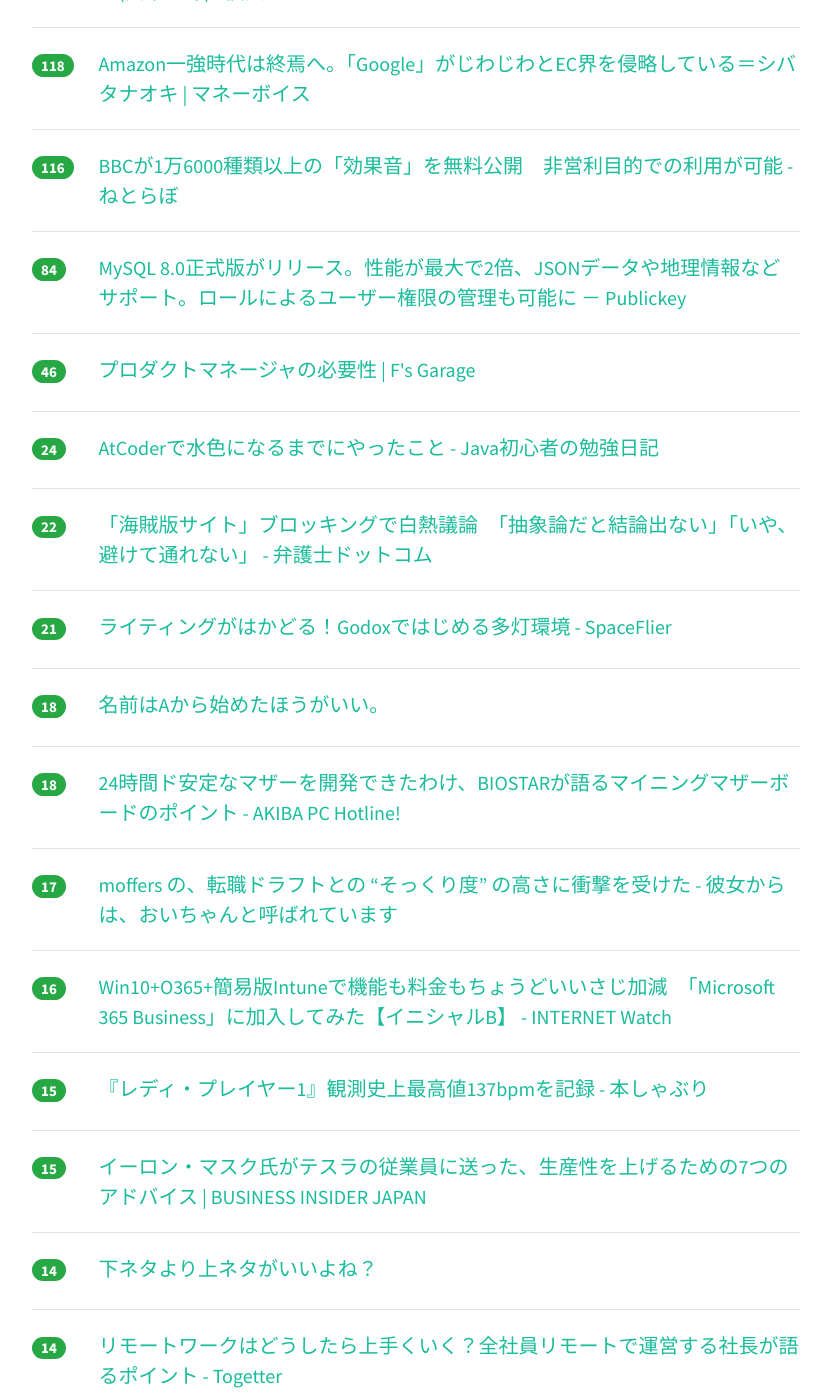
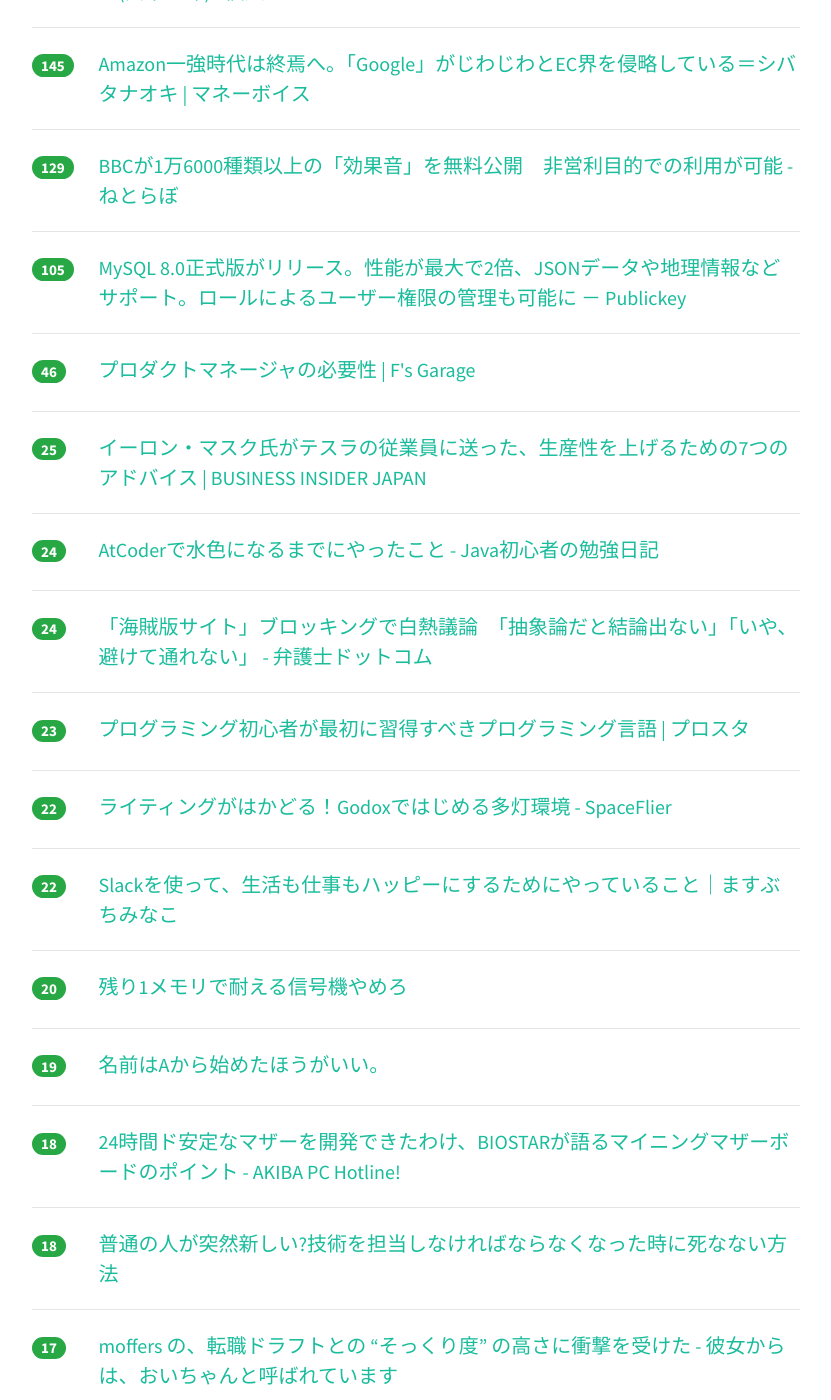
Before and after one commit to yatta47/hatena-matome-site, a Jekyll site: the page built from _posts/2018-04-23-hatena.md, in a window 1280 px wide and 1400 px high, scrolled down 448 px. Shown: the whole window, without its empty margins (224-1055 px from the left). Built offline with Jekyll 4.4.1, drawn with Linux system fonts in a browser that asks for light colours; nearby versions of some CDN libraries; some of the changed text lies outside the part shown.

Commit message:
Updated 2018-04-23

```diff
--- a/_posts/2018-04-23-hatena.md
+++ b/_posts/2018-04-23-hatena.md
@@ -1,28 +1,28 @@
 ---
 layout: post
 title:  "2018-04-23 はてぶIT"
-date:   2018-04-23 10:02:20
+date:   2018-04-23 11:02:48
 tags: [it-hotentry]
 ---
-19 件のデータあり
+22 件のデータあり
 
 <hr><div class="row">
-<div class="col-1"><span class="badge badge-pill badge-success h2">320</span></div>
+<div class="col-1"><span class="badge badge-pill badge-success h2">393</span></div>
 <div class="col-11"><a href='https://news.yahoo.co.jp/byline/yamamotoichiro/20180422-00084326/' target='_blank'>NTTグループが23日月曜にも傘下ISPに対し独自のブロッキング案を発表・実施か(山本一郎) - 個人 - Yahoo!ニュース</a></div>
 </div>
 <hr>
 <div class="row">
-<div class="col-1"><span class="badge badge-pill badge-success h2">118</span></div>
+<div class="col-1"><span class="badge badge-pill badge-success h2">145</span></div>
 <div class="col-11"><a href='http://www.mag2.com/p/money/437235' target='_blank'>Amazon一強時代は終焉へ。「Google」がじわじわとEC界を侵略している＝シバタナオキ | マネーボイス</a></div>
 </div>
 <hr>
 <div class="row">
-<div class="col-1"><span class="badge badge-pill badge-success h2">116</span></div>
+<div class="col-1"><span class="badge badge-pill badge-success h2">129</span></div>
 <div class="col-11"><a href='http://nlab.itmedia.co.jp/nl/articles/1804/22/news031.html' target='_blank'>BBCが1万6000種類以上の「効果音」を無料公開　非営利目的での利用が可能 - ねとらぼ</a></div>
 </div>
 <hr>
 <div class="row">
-<div class="col-1"><span class="badge badge-pill badge-success h2">84</span></div>
+<div class="col-1"><span class="badge badge-pill badge-success h2">105</span></div>
 <div class="col-11"><a href='http://www.publickey1.jp/blog/18/mysql_802json.html' target='_blank'>MySQL 8.0正式版がリリース。性能が最大で2倍、JSONデータや地理情報などサポート。ロールによるユーザー権限の管理も可能に － Publickey</a></div>
 </div>
 <hr>
@@ -32,22 +32,42 @@ tags: [it-hotentry]
 </div>
 <hr>
 <div class="row">
+<div class="col-1"><span class="badge badge-pill badge-success h2">25</span></div>
+<div class="col-11"><a href='https://www.businessinsider.jp/post-165996' target='_blank'>イーロン・マスク氏がテスラの従業員に送った、生産性を上げるための7つのアドバイス | BUSINESS INSIDER JAPAN</a></div>
+</div>
+<hr>
+<div class="row">
 <div class="col-1"><span class="badge badge-pill badge-success h2">24</span></div>
 <div class="col-11"><a href='http://naoppy.hateblo.jp/entry/2018/04/22/AtCoder%E3%81%A7%E6%B0%B4%E8%89%B2%E3%81%AB%E3%81%AA%E3%82%8B%E3%81%BE%E3%81%A7%E3%81%AB%E3%82%84%E3%81%A3%E3%81%9F%E3%81%93%E3%81%A8' target='_blank'>AtCoderで水色になるまでにやったこと - Java初心者の勉強日記</a></div>
 </div>
 <hr>
 <div class="row">
-<div class="col-1"><span class="badge badge-pill badge-success h2">22</span></div>
+<div class="col-1"><span class="badge badge-pill badge-success h2">24</span></div>
 <div class="col-11"><a href='https://www.bengo4.com/internet/n_7763/' target='_blank'>「海賊版サイト」ブロッキングで白熱議論　「抽象論だと結論出ない」「いや、避けて通れない」 - 弁護士ドットコム</a></div>
 </div>
 <hr>
 <div class="row">
-<div class="col-1"><span class="badge badge-pill badge-success h2">21</span></div>
+<div class="col-1"><span class="badge badge-pill badge-success h2">23</span></div>
+<div class="col-11"><a href='http://programming-study.com/trouble/programming-language-learn/' target='_blank'>プログラミング初心者が最初に習得すべきプログラミング言語 | プロスタ</a></div>
+</div>
+<hr>
+<div class="row">
+<div class="col-1"><span class="badge badge-pill badge-success h2">22</span></div>
 <div class="col-11"><a href='http://www.spaceflier.com/entry/20180422_godox-multi-lighting' target='_blank'>ライティングがはかどる！Godoxではじめる多灯環境 - SpaceFlier</a></div>
 </div>
 <hr>
 <div class="row">
-<div class="col-1"><span class="badge badge-pill badge-success h2">18</span></div>
+<div class="col-1"><span class="badge badge-pill badge-success h2">22</span></div>
+<div class="col-11"><a href='https://note.hapticweb.org/n/n8e0b97e2c8e0' target='_blank'>Slackを使って、生活も仕事もハッピーにするためにやっていること｜ますぶちみなこ</a></div>
+</div>
+<hr>
+<div class="row">
+<div class="col-1"><span class="badge badge-pill badge-success h2">20</span></div>
+<div class="col-11"><a href='https://anond.hatelabo.jp/20180422163951' target='_blank'>残り1メモリで耐える信号機やめろ</a></div>
+</div>
+<hr>
+<div class="row">
+<div class="col-1"><span class="badge badge-pill badge-success h2">19</span></div>
 <div class="col-11"><a href='https://anond.hatelabo.jp/20180421122554' target='_blank'>名前はAから始めたほうがいい。</a></div>
 </div>
 <hr>
@@ -57,8 +77,18 @@ tags: [it-hotentry]
 </div>
 <hr>
 <div class="row">
+<div class="col-1"><span class="badge badge-pill badge-success h2">18</span></div>
+<div class="col-11"><a href='https://www.slideshare.net/HirokiIshikawa1/ss-94490585' target='_blank'>普通の人が突然新しい?技術を担当しなければならなくなった時に死なない方法</a></div>
+</div>
+<hr>
+<div class="row">
 <div class="col-1"><span class="badge badge-pill badge-success h2">17</span></div>
 <div class="col-11"><a href='http://blog.inouetakuya.info/entry/2018/04/22/215608' target='_blank'>moffers の、転職ドラフトとの “そっくり度” の高さに衝撃を受けた - 彼女からは、おいちゃんと呼ばれています</a></div>
+</div>
+<hr>
+<div class="row">
+<div class="col-1"><span class="badge badge-pill badge-success h2">16</span></div>
+<div class="col-11"><a href='https://anond.hatelabo.jp/20180421140909' target='_blank'>下ネタより上ネタがいいよね？</a></div>
 </div>
 <hr>
 <div class="row">
@@ -72,23 +102,13 @@ tags: [it-hotentry]
 </div>
 <hr>
 <div class="row">
-<div class="col-1"><span class="badge badge-pill badge-success h2">15</span></div>
-<div class="col-11"><a href='https://www.businessinsider.jp/post-165996' target='_blank'>イーロン・マスク氏がテスラの従業員に送った、生産性を上げるための7つのアドバイス | BUSINESS INSIDER JAPAN</a></div>
-</div>
-<hr>
-<div class="row">
-<div class="col-1"><span class="badge badge-pill badge-success h2">14</span></div>
-<div class="col-11"><a href='https://anond.hatelabo.jp/20180421140909' target='_blank'>下ネタより上ネタがいいよね？</a></div>
-</div>
-<hr>
-<div class="row">
 <div class="col-1"><span class="badge badge-pill badge-success h2">14</span></div>
 <div class="col-11"><a href='https://togetter.com/li/1220491' target='_blank'>リモートワークはどうしたら上手くいく？全社員リモートで運営する社長が語るポイント - Togetter</a></div>
 </div>
 <hr>
 <div class="row">
-<div class="col-1"><span class="badge badge-pill badge-success h2">12</span></div>
-<div class="col-11"><a href='https://anond.hatelabo.jp/20180422163951' target='_blank'>残り1メモリで耐える信号機やめろ</a></div>
+<div class="col-1"><span class="badge badge-pill badge-success h2">11</span></div>
+<div class="col-11"><a href='https://iphone-mania.jp/news-210219/' target='_blank'>iPhone Xの満足度は97％！11項目中7項目の満足度が90％超え - iPhone Mania</a></div>
 </div>
 <hr>
 <div class="row">
@@ -96,8 +116,3 @@ tags: [it-hotentry]
 <div class="col-11"><a href='http://twitter.com/karmax00/status/987761803194023937' target='_blank'>江川仮名子◎5/4西1-M15aさんのツイート: "作ってたら楽しくなってきた結果…　歴史の本初めて読むなら何がいいですか？って訊かれても案外答えられないんだけど初めて読むならやめといた</a></div>
 </div>
 <hr>
-<div class="row">
-<div class="col-1"><span class="badge badge-pill badge-success h2">7</span></div>
-<div class="col-11"><a href='http://programming-study.com/trouble/programming-language-learn/' target='_blank'>プログラミング初心者が最初に習得すべきプログラミング言語 | プロスタ</a></div>
-</div>
-<hr>
```
